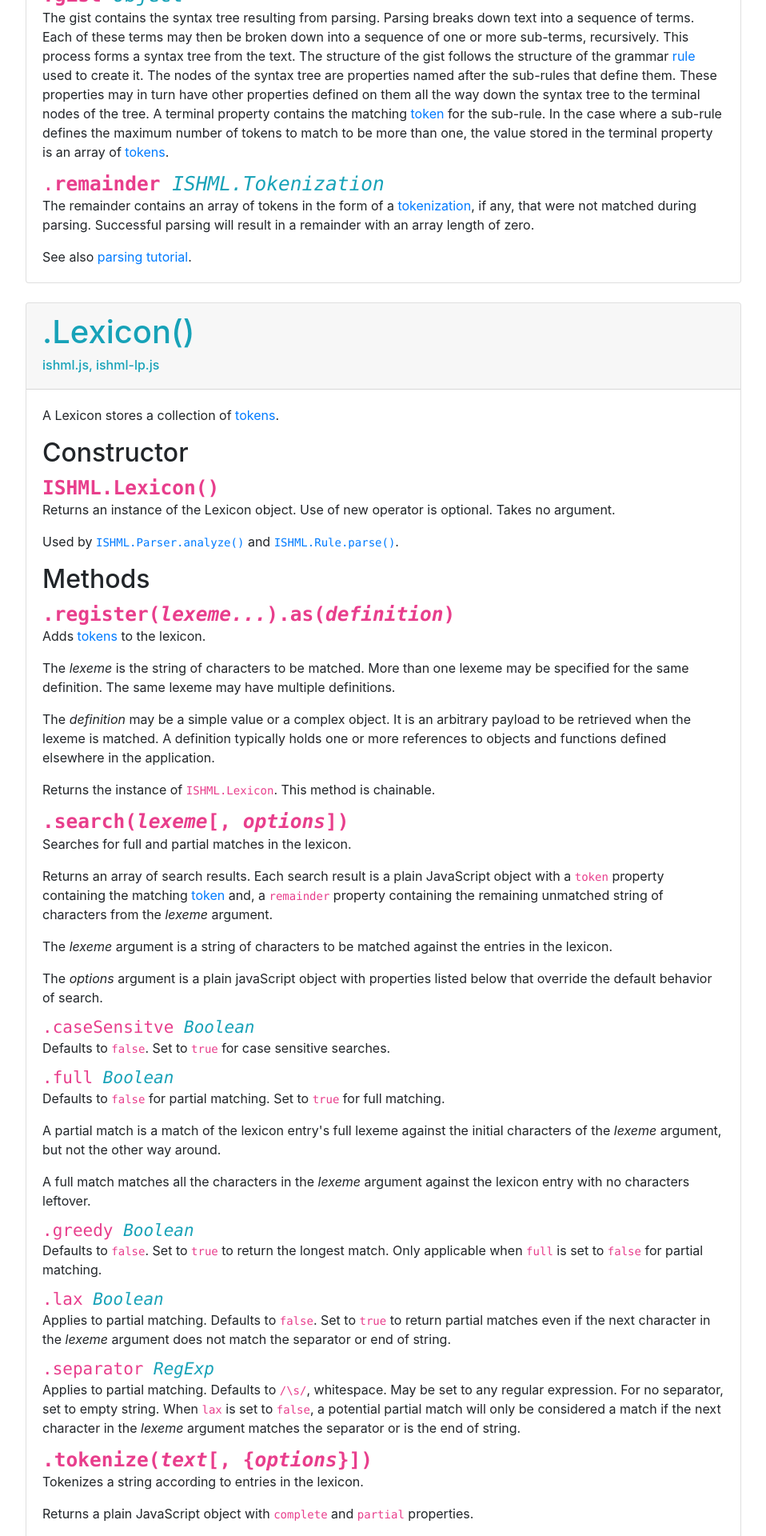
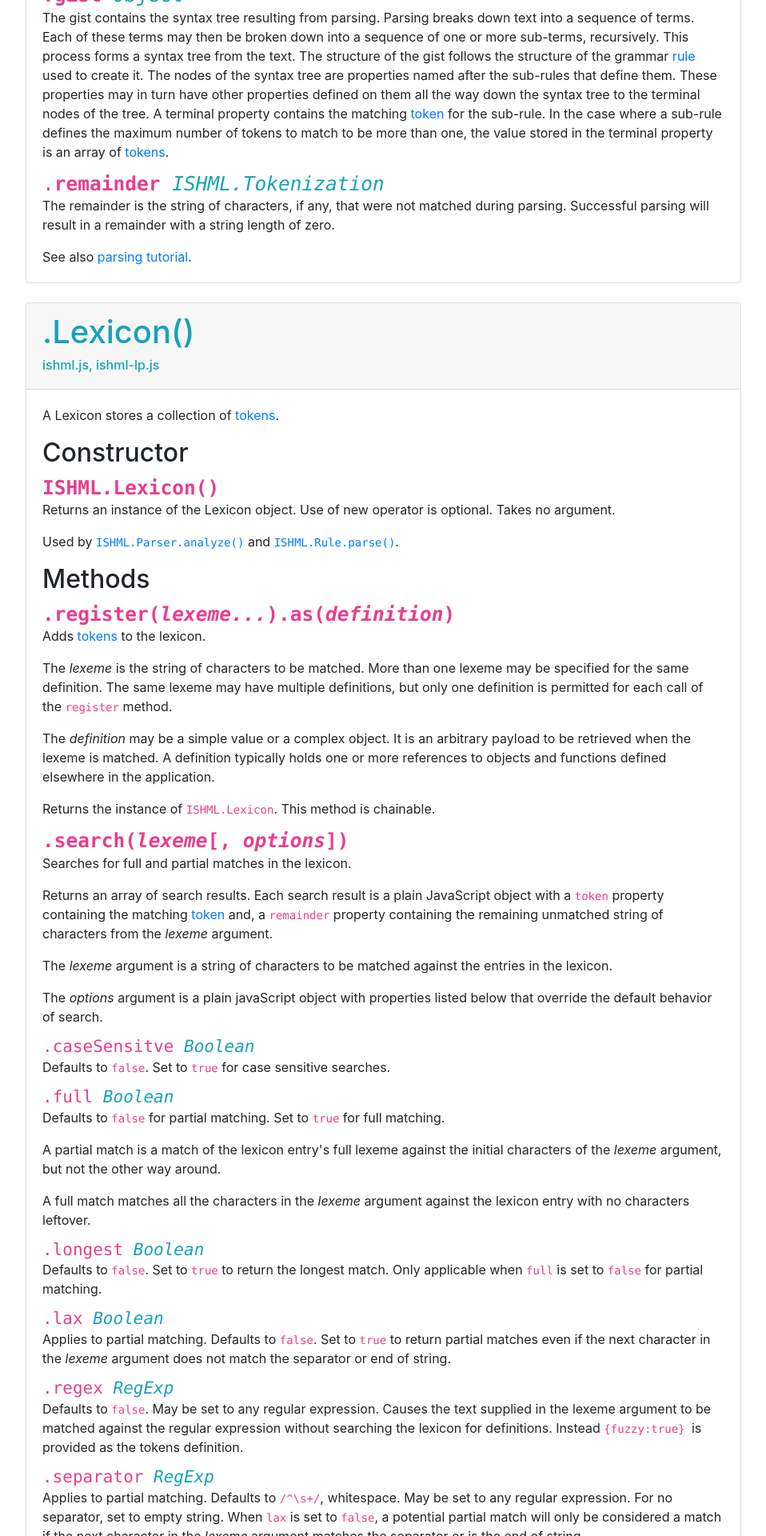
Before and after one commit to bikibird/ishml, a Jekyll site: the page built from docs/apiNew.html, in a window 1280 px wide. Shown: the part 897-2817 px from the top of the page at 80% size, without its empty margins (253-1211 px from the left). Built offline with Jekyll 4.4.1, drawn with Linux system fonts in a browser that asks for light colours; some of the changed text lies outside the part shown.

```diff
--- a/docs/api/interpretation.html
+++ b/docs/api/interpretation.html
@@ -14,7 +14,7 @@
 		<p class="card-text">The gist contains the syntax tree resulting from parsing. Parsing breaks down text into a sequence of terms.  Each of these terms may then be broken down into a sequence of one or more sub-terms, recursively. This process forms a syntax tree from the text. The structure of the gist follows the structure of the grammar <a href="#rule">rule</a> used to create it. The nodes of the syntax tree are properties named after the sub-rules that define them. These properties may in turn have other properties defined on them all the way down the syntax tree to the terminal nodes of the tree. A terminal property contains the matching <a href="#token">token</a> for the sub-rule. In the case where a sub-rule defines the maximum number of tokens to match to be more than one, the value stored in the terminal property is an array of <a href="#token">tokens</a>.</p>
 
 		<h3 id="interpretation-remainder" class="card-subtitle"><code>.<b>remainder</b> <i class="text-info">ISHML.Tokenization</i></code></h3>
-                        <p class="card-text">The remainder contains an array of tokens in the form of a <a href="#tokenization">tokenization</a>, if any, that were not matched during parsing. Successful parsing will result in a remainder with an array length of zero. </p>
+		<p class="card-text">The remainder is the string of characters, if any, that were not matched during parsing. Successful parsing will result in a remainder with a string length of zero. </p>
 		<p class="card-text">See also <a href="parsing.html">parsing tutorial</a>.</p>
 	</div>
 </div>
--- a/docs/api/lexicon.html
+++ b/docs/api/lexicon.html
@@ -5,7 +5,6 @@
 	</div>
 	<div class="card-body">
 		<p class="card-text">A Lexicon stores a collection of <a href="#token">tokens</a>.</p>
-
 		<h2 class="card-title">Constructor</h2>
 		<h3 class="card-subtitle"><code><b>ISHML.Lexicon()</b></code></h3>
 		<p class="card-text">Returns an instance of the Lexicon object. Use of new operator is optional. Takes no argument.</p>
@@ -15,7 +14,7 @@
 		<h3 class="card-subtitle"><code id="lexicon-register"><b>.register(<i>lexeme...</i>).as(<i>definition</i>)</b></code>
 		</h3>
 		<p class="card-text">Adds <a href="#token">tokens</a> to the lexicon.</p>
-                        <p class="card-text">The <i>lexeme</i> is the string of characters to be matched. More than one lexeme may be specified for the same definition. The same lexeme may have multiple definitions.</p>
+		<p class="card-text">The <i>lexeme</i> is the string of characters to be matched. More than one lexeme may be specified for the same definition. The same lexeme may have multiple definitions, but only one definition is permitted for each call of the <code>register</code> method.</p>
 		<p class="card-text">The <i>definition</i> may be a simple value or a complex object. It is an arbitrary payload to be retrieved when the lexeme is matched. A definition typically holds one or more references to objects and functions defined elsewhere in the application.</p>
 		<p class="card-text">Returns the instance of <code>ISHML.Lexicon</code>. This method is chainable.</p>
 
@@ -30,24 +29,14 @@
 		<p class="card-text">Defaults to <code>false</code> for partial matching. Set to <code>true</code> for full matching.</p>
 		<p class="card-text">A partial match is a match of the lexicon entry's full lexeme against the initial characters of the <i>lexeme</i> argument, but not the other way around.</p>
 		<p class="card-text">A full match matches all the characters in the <i>lexeme</i> argument against the lexicon entry with no characters leftover.</p>
-                        <h4 class="card-subtitle"><code>.greedy <i class="text-info">Boolean</i></code></h4>
+		<h4 class="card-subtitle"><code>.longest <i class="text-info">Boolean</i></code></h4>
 		<p class="card-text">Defaults to <code>false</code>. Set to <code>true</code> to return the longest match. Only applicable when <code>full</code> is set to <code>false</code> for partial matching.</p>
 		<h4 class="card-subtitle"><code>.lax <i class="text-info">Boolean</i></code></h4>
 		<p class="card-text">Applies to partial matching. Defaults to <code>false</code>. Set to <code>true</code> to return partial matches even if the next character in the <i>lexeme</i> argument does not match the separator or end of string.</p>
+		<h4 class="card-subtitle"><code>.regex <i class="text-info">RegExp</i></code></h4>
+		<p class="card-text">Defaults to <code>false</code>.  May be set to any regular expression. Causes the text supplied in the lexeme argument to be matched against the regular expression without searching the lexicon for definitions. Instead <code>{fuzzy:true} </code> is provided as the tokens definition. </p>
 		<h4 class="card-subtitle"><code>.separator <i class="text-info">RegExp</i></code></h4>
-                        <p class="card-text">Applies to partial matching. Defaults to <code>/\s/</code>, whitespace. May be set to any regular expression. For no separator, set to empty string. When <code>lax</code> is set to <code>false</code>, a potential partial match will only be considered a match if the next character in the <i>lexeme</i> argument matches the separator or is the end of string.</p>
-
-                        <h3 class="card-subtitle"><code id="lexicon-tokenize"><b>.tokenize(<i>text</i>[, {<i>options</i>}])</b></code></h3>
-                        <p class="card-text">Tokenizes a string according to entries in the lexicon.</p>
-                        <p class="card-text">Returns a plain JavaScript object with <code>complete</code> and <code>partial</code> properties.</p>
-                        <p class="card-text">The <code>complete</code> property is an array of all possible <a href="#tokenizations">tokenizations</a> that completely match the <i>text</i> argument. If there are no complete tokenizations possible, <code>complete</code> contains a zero length array.</p>
-                        <p class="card-text">In the event that the <i>text</i> argument could not be completely matched, the <code>partial</code> property contains all possible partial tokenzations of the <i>text</i> argument. If complete tokenization is possible, the <code>partial</code> property will contain a zero-lenght array.</p>
-                        <p class="card-text">The <i>text</i> argument is a string of characters to be matched against he entries in the lexicon.</p>
-                        <p class="card-text">The <i>options</i> argument is a plain javaScript object with properties to override the default behavior. The option properties for <code>tokenize()</code> are the same as <a href="#lexicon-search"><code>search()</code></a> above with the addition of the two options listed below.</p>
-                        <h4 class="card-subtitle"><code>.fuzzy <i class="text-info">Boolean</i></code></h4>
-                        <p class="card-text">Defaults to <code>false</code>. Skips over any characters in the <i>text</i> argument that have no matching lexeme in the lexicon by adding fuzz <a href="#token">tokens</a>, <code>{lexeme:<i>characters</i>, definitions:[{fuzz:<i>characters</i>}]}</code>, to the <a href="#tokenization">tokenization</a>.</p>
-                        <h4 class="card-subtitle"><code>.smooth <i class="text-info">Boolean</i></code></h4>
-                        <p class="card-text">Defaults to <code>false</code>. Skips over any characters in the <i>text</i> argument that have no matching lexeme in the lexicon and continues tokenizing to the end of <i>text</i> argument. Mismatched characters are lost.</p>
+		<p class="card-text">Applies to partial matching. Defaults to <code>/^\s+/</code>, whitespace. May be set to any regular expression. For no separator, set to empty string. When <code>lax</code> is set to <code>false</code>, a potential partial match will only be considered a match if the next character in the <i>lexeme</i> argument matches the separator or is the end of string.</p>
 
 		<h3 class="card-subtitle"><code id="lexicon-unregister"><b>.unregister(<i>lexeme</i>[,definition])</b></code></h3>
 		<p class="card-text">Removes a definition from a token in the lexicon.</p>
```
Also changed, not shown: docs/api/parser.html (added, +55 -0 lines), docs/api/rule.html (added, +64 -0 lines), docs/api/token.html (added, +20 -0 lines), docs/api/nav.html (indentation only). Lines whose indentation alone changed are shown as unchanged.
